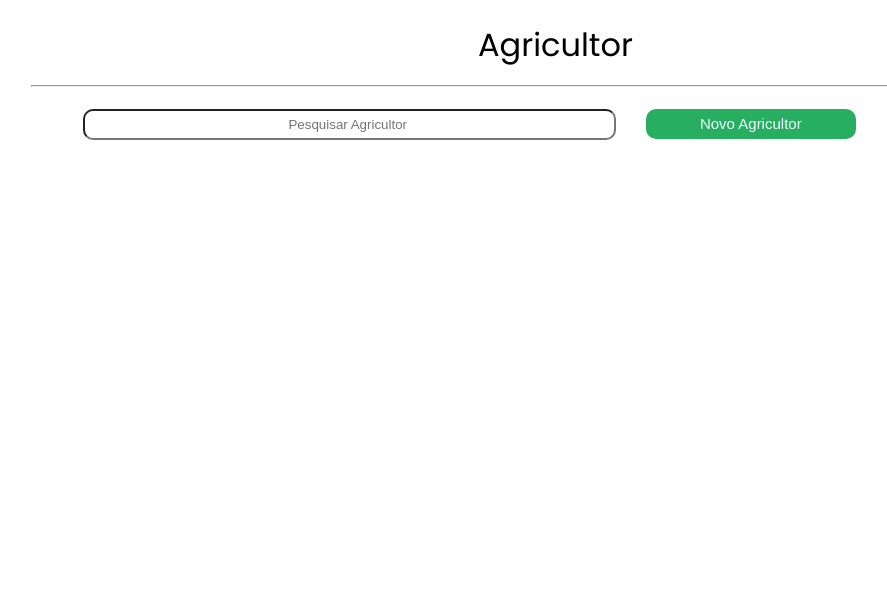
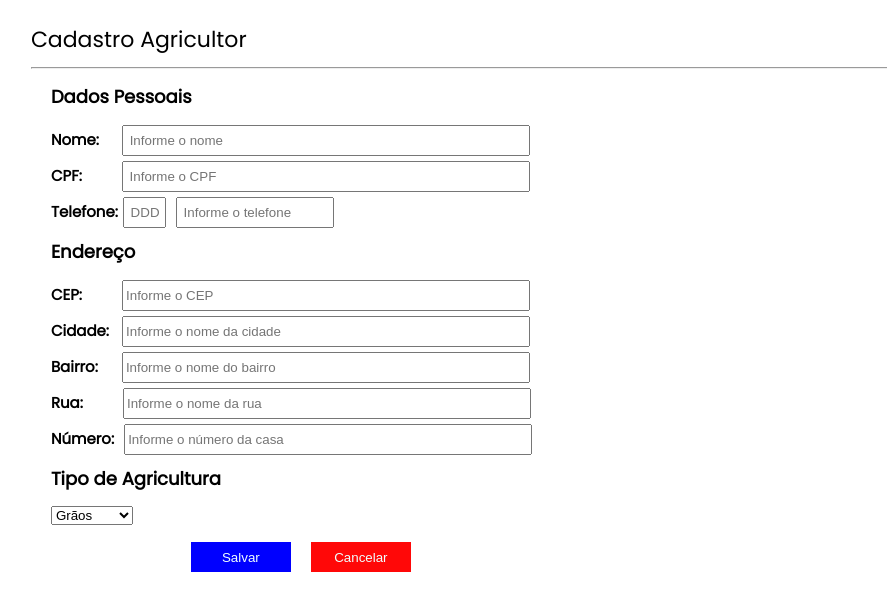
Before and after one commit to lopesjorge/SGAgro, a React (Vite) app: page / in a window 1280 px wide. Shown: the top 610 px of the page, without its empty margins (192-1079 px from the left). Built offline with nearby package versions, Linux system fonts and the light colour scheme.

Commit message:
Finalização do formulário de cadastro agricultor

```diff
--- a/src/components/Page_Cad_Agricultor/index.tsx
+++ b/src/components/Page_Cad_Agricultor/index.tsx
@@ -3,14 +3,86 @@ import styles from './styles.module.scss'
 export function Page_Cad_Agricultor(){
     return(
         <div className={styles.container_cadastro_agricultor}>
-            <h1 className={styles.texto1}>Agricultor<hr/></h1>
+            <h1 className={styles.texto1}>Cadastro Agricultor<hr/></h1>
 
-              <div className={styles.input_busca}>
-                  <input type="text" placeholder='Pesquisar Agricultor '/>
 
-                  <button>Novo Agricultor</button>
+              <form className={styles.form_cad_Agricultor} action="">
 
-              </div>
+        <div className={styles.container_dados_pessoais}>
+            <div className={styles.text_dados_pessoais}>
+              <span >Dados Pessoais</span>
+            </div>
+                <div>
+                    <label htmlFor="">Nome:</label>
+                    <input className={styles.input_agricultor} type="text" placeholder=' Informe o nome'/>
+                </div>
+
+                <div>
+                    <label htmlFor="">CPF:</label>
+                    <input className={styles.input_cpf_agricultor} type="text" placeholder=' Informe o CPF'/>
+                </div>
+
+                <div className={styles.telefone}>
+                    <label htmlFor="">Telefone:</label>
+                    <input className={styles.input_telefone_dd} type="text" placeholder=' DDD'/>
+                    <input className={styles.input_telefone_number} type="text" placeholder=' Informe o telefone '/>
+                </div>
+        </div>
+
+        <div className={styles.container_endereço}>
+
+               <div className={styles.text_endereco}>
+                    <span>Endereço</span>
+
+                </div>
+
+                <div>
+                    <label htmlFor="">CEP:</label>
+                    <input className={styles.input_cep} type="text" placeholder='Informe o CEP'/>
+                </div>
+
+                <div>
+                    <label htmlFor="">Cidade:</label>
+                    <input className={styles.input_cidade} type="text" placeholder='Informe o nome da cidade'/>
+                </div>
+
+                <div>
+                    <label htmlFor="">Bairro:</label>
+                    <input className={styles.input_bairro} type="text" placeholder='Informe o nome do bairro'/>
+                </div>
+
+                <div>
+                    <label htmlFor="">Rua:</label>
+                    <input className={styles.input_rua} type="text" placeholder='Informe o nome da rua '/>
+                </div>
+
+                <div>
+                    <label htmlFor="">Número:</label>
+                    <input className={styles.input_numero_casa} type="text" placeholder='Informe o número da casa'/>
+                </div>
+
+        </div>
+
+        <div className={styles.container_tipo_agricultura}>
+               <div className={styles.text_tipo_agricultura}>
+                    <span>Tipo de Agricultura</span>
+                </div>
+
+                <div className={styles.select_agricultura}>
+                    <select name="tipo_agricultura" id="agricultura">
+                         <option value="Grãos">Grãos</option>
+                         <option value="Legumes">Legumes</option>
+                         <option value="Hortaliças">Hortaliças</option>
+                    </select>
+                </div>
+        </div>
+
+        </form>
+
+        <div className={styles.container_button}>
+        <button className={styles.salvar}>Salvar</button>
+        <button className={styles.cancelar}>Cancelar</button>
+        </div>
 
         </div>
     )
--- a/src/components/Page_Cad_Agricultor/styles.module.scss
+++ b/src/components/Page_Cad_Agricultor/styles.module.scss
@@ -6,36 +6,138 @@
 
     padding-left: 17%;
 
+    font-family: 'Poppins';
+
+    display: inline-block;
+
     .texto1{
-        text-align: center;
+        text-align:left;
         font-family: 'Poppins';
         font-weight: lighter;
+        font-size: 22px;
     }
 
-    .input_busca{
+    .form_cad_Agricultor{
+
+        font-family: 'Poppins';
+        display: flexbox;
+
+        margin-left: 20px;
+
         input{
-            border-radius: 10px;
-            width: 50%;
+            width: 400px;
             height: 25px;
-
-            margin-left: 5%;
-            text-align: center;
+            margin-top: 5px;
         }
 
+        .container_dados_pessoais{
 
-        button{
-            color: azure;
-            background:#27AE60;
-            border-radius: 10px;
-            border: none;
+        .text_dados_pessoais{
+            font-weight: bold;
+            font-size: 18px;
+            margin-bottom: 10px;
+        }
 
-            margin-left: 30px;
-            width: 20%;
-            height: 30px;
+        label{
+            font-weight: bold;
             font-size: 15px;
+            margin-right: 5px;
         }
+
+        .input_cpf_agricultor{
+            margin-left: 35px;
+        }
+
+        .input_agricultor{
+            margin-left: 18px;
+        }
+
+        .telefone{
+
+            .input_telefone_dd{
+                  width: 35px;
+                  height: 25px;
+            }
+
+            .input_telefone_number{
+                margin-left: 10px;
+                width: 150px;
+                height: 25px;
+            }
+          }
+       }
+
+       .container_endereço{
+
+           .text_endereco{
+            font-weight: bold;
+            font-size: 18px;
+            margin-top: 10px;
+            margin-bottom: 10px;
+          }
+          label{
+            font-weight: bold;
+            font-size: 15px;
+            margin-right: 5px;
+        }
+
+        .input_cep{
+            margin-left: 35px;
+        }
+
+        .input_cidade{
+            margin-left: 8px;
+        }
+
+        .input_bairro{
+            margin-left: 19px;
+        }
+
+        .input_rua{
+            margin-left: 35px;
+        }
+
+        .input_numero_casa{
+            margin-left: 5px;
+        }
+     }
+
+     .container_tipo_agricultura{
+
+        .text_tipo_agricultura{
+            font-weight: bold;
+            font-size: 18px;
+            margin-top: 10px;
+            margin-bottom: 10px;
+        }
+
+        .select_agricultura{
+            margin-bottom: 10px;
+        }
+     }
+   }
+
+   .container_button{
+
+    margin-top: 15px;
+    margin-left: 160px;
+
+    .salvar{
+        width: 100px;
+        height: 30px;
+        margin-right: 20px;
+        color: azure;
+        background-color: #0000FF;
+        border: none;
+    }
+    .cancelar{
+        width: 100px;
+        height: 30px;
+        margin-right: 20px;
+        color: azure;
+        background: #ff0808 ;
+        border: none;
     }
 
-
-
-    }
+   }
+}
```
